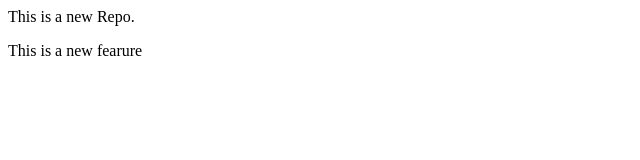
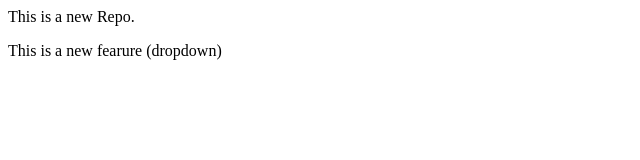
Before and after one commit to bhairabmahato/LocalRepo, a plain HTML site: page index.html in a window 1280 px wide. Shown: the full height of the page, 0-640 px from the left. Drawn offline with Linux system fonts and the light colour scheme.

Commit message:
Add Dropdown

```diff
--- a/index.html
+++ b/index.html
@@ -1,2 +1,2 @@
 <p>This is a new Repo.</p>
-<p>This is a new fearure</p>
+<p>This is a new fearure (dropdown)</p>
```
